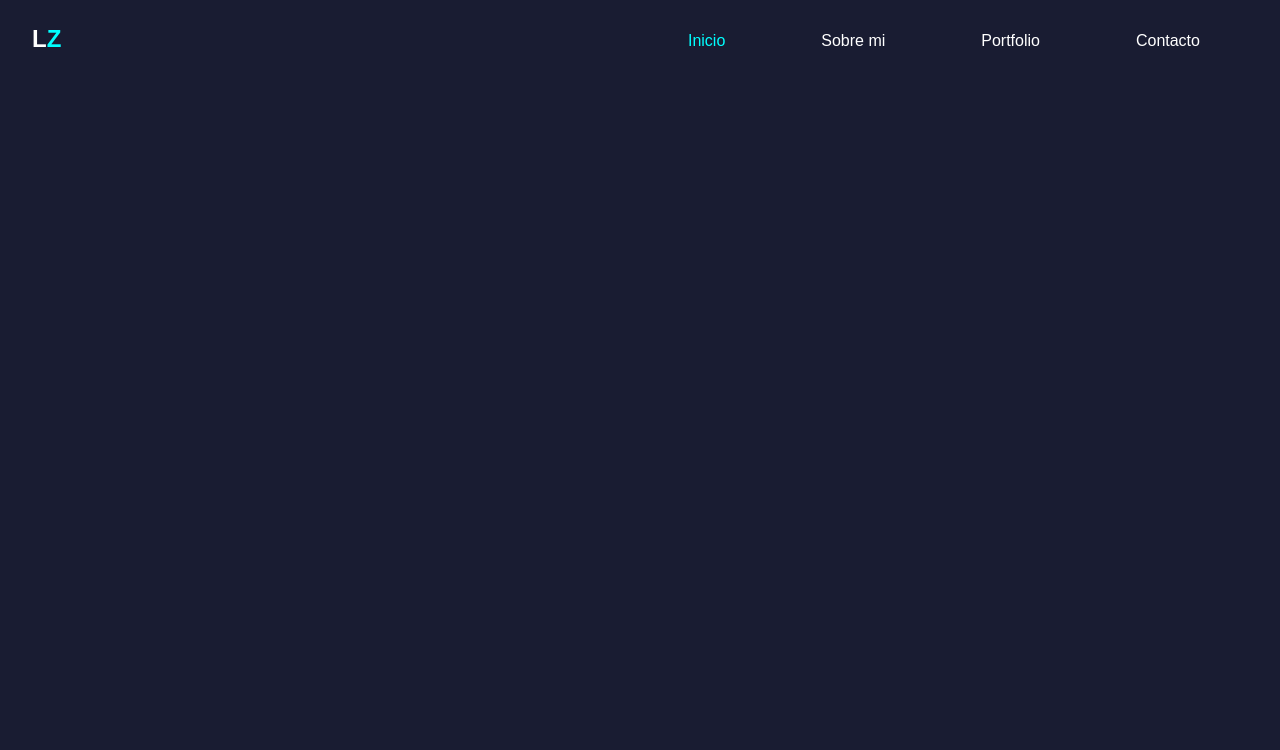
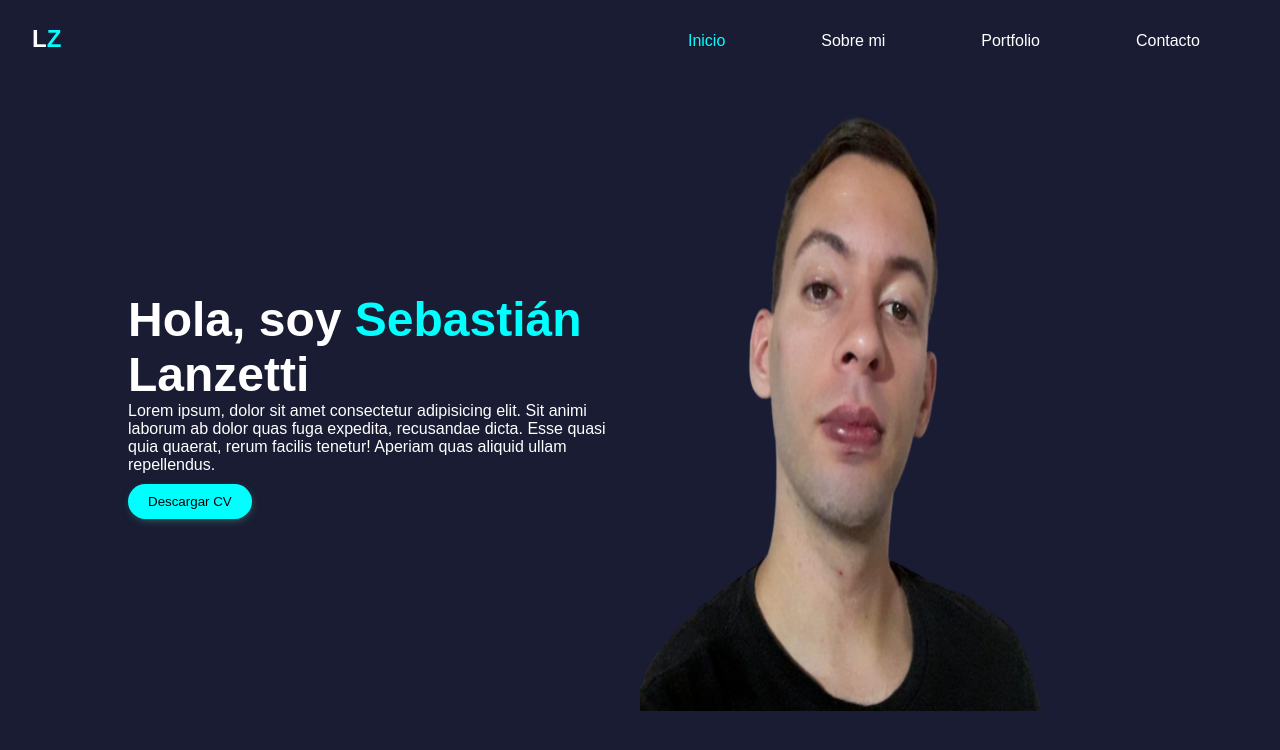
Before and after one commit to Damian-Daporta/Portfolio.github.io, a plain HTML site: page index.html in a window 1280 px wide. Drawn offline with Linux system fonts and the light colour scheme.

Commit message:
Se agrega la seccion de main

```diff
--- a/estilo.css
+++ b/estilo.css
@@ -1,4 +1,6 @@
 @import url('https://fonts.googleapis.com/css2?family=Montserrat:wght@100;700&display=swap');
+
+/*ESTILOS DEL HEADER*/
 
 * {
     margin: 0;
@@ -54,5 +56,40 @@ body {
 .menu a:hover {
     background-color: aqua;
     color: #191c32;
-    transition: ease-in .4s;
+    transition: ease-in;
+    border-radius: 20px;
 }
+
+/*ESTILOS DEL MAIN*/
+
+.main {
+    margin: 0 auto;
+    width: 80vw;
+    height: 80vh;
+    display: grid;
+    grid-template-columns: repeat(2,1fr);
+    align-items: center;
+}
+
+h1{
+    font-size: 3em;
+}
+
+span {
+    color: aqua;
+}
+
+.descargar-cv {
+    padding: 10px 20px;
+    background-color: aqua;
+    border: none;
+    border-radius: 20px;
+    margin-top: 10px;
+    cursor: pointer;
+    box-shadow: 1px 3px 11px -5px rgba(102, 231, 200, .69);
+}
+
+.descargar-cv:hover {
+    background-color: #fff;
+    box-shadow: none;
+}
--- a/index.html
+++ b/index.html
@@ -24,6 +24,18 @@
                 </ul>
             </nav>
         </header>
+        <main class="main">
+            <div class="info-content">
+                <h1>Hola, soy <span>Sebastián </span>Lanzetti</h1>
+                <p>Lorem ipsum, dolor sit amet consectetur adipisicing elit. Sit animi laborum ab dolor quas fuga expedita, recusandae dicta. Esse quasi quia quaerat, rerum facilis tenetur! Aperiam quas aliquid ullam repellendus.</p>
+                <a download href="#">
+                    <button class="descargar-cv">Descargar CV</button>
+                </a>
+            </div>
+            <img src="Imagenes/SebastianLanzetti.png" alt="Imagen de Lanzetti Sebastian">
+        </main>
     </div>
+
+
 </body>
 </html>
```
Also changed, not shown: Imagenes/SebastianLanzetti.png (added).
